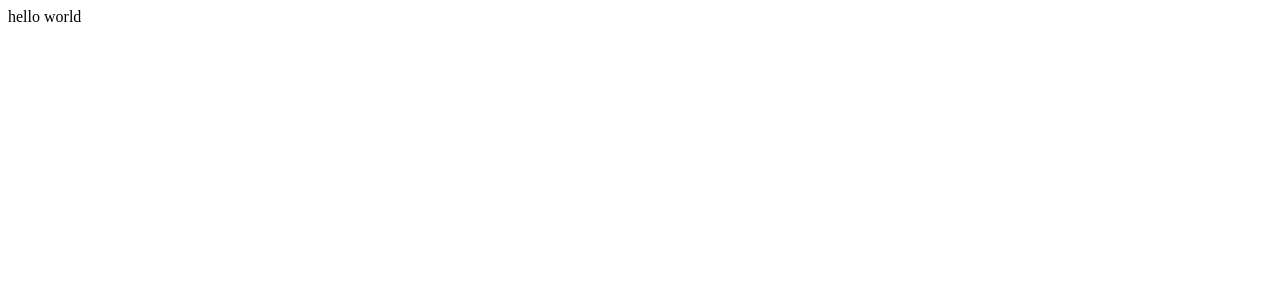
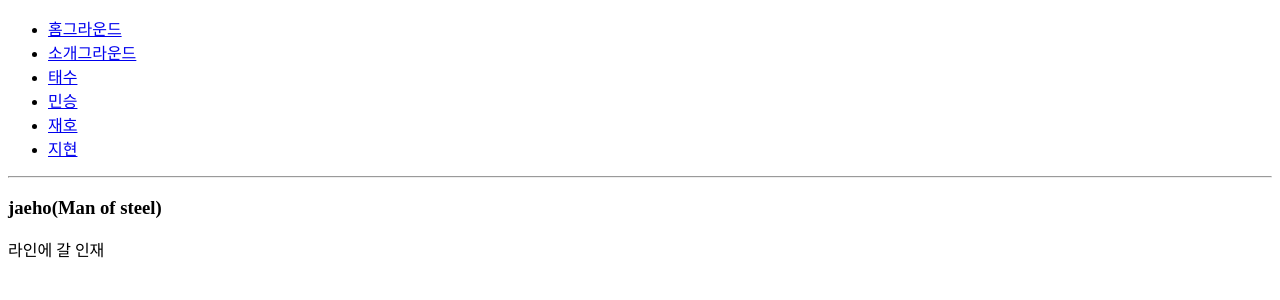
Before and after one commit to 2duckchun/react-playground, a React (Create React App) app: page /profiles/jaeho in a window 1280 px wide. Shown: the top 300 px of the page. Built offline with nearby package versions, Linux system fonts and the light colour scheme.

Commit message:
react-router-dom v6 공부

```diff
--- a/package.json
+++ b/package.json
@@ -9,6 +9,7 @@
     "eslint-plugin-jsx-a11y": "^6.6.1",
     "react": "^18.2.0",
     "react-dom": "^18.2.0",
+    "react-router-dom": "^6.4.3",
     "react-scripts": "5.0.1",
     "web-vitals": "^2.1.4"
   },
--- /dev/null
+++ b/src/About.js
@@ -0,0 +1,17 @@
+import { useLocation } from 'react-router-dom'
+
+function About() {
+    const location = useLocation()
+
+    return (
+        <div>
+            <h1>소개</h1>
+            <p>이 프로젝트는 리액트 라우터 기초를 실습해보는 예제 프로젝트입니다.</p>
+            {console.log(location)}
+            <p>현재 경로 주소: {location.pathname}</p>
+            <p>쿼리스트링: {location.search}</p>
+        </div>
+    )
+}
+
+export default About
--- a/src/App.js
+++ b/src/App.js
@@ -1,8 +1,33 @@
+import { Routes, Route, BrowserRouter, Link } from 'react-router-dom'
+import About from './About'
+import Home from './Home'
+import Profile from './Profile';
+
 function App() {
+
+
+
+
   return (
-    <div>
-      hello world
-    </div>
+      <div>
+        <BrowserRouter>
+        <ul>
+          <li><Link to='/'>홈그라운드</Link></li>
+          <li><Link to='/about'>소개그라운드</Link></li>
+          <li><Link to='/profiles/taesoo'>태수</Link></li>
+          <li><Link to='/profiles/minseung'>민승</Link></li>
+          <li><Link to='/profiles/jaeho'>재호</Link></li>
+          <li><Link to='/profiles/jihyeon'>지현</Link></li>
+        </ul>
+        <hr></hr>
+          <Routes>
+            <Route path='/' element={<Home />} />
+            <Route path='/about' element={<About />} />
+            <Route path='/profiles/:id' element={<Profile />} />
+          </Routes>
+        </BrowserRouter>
+      </div>
   );
 }
+
 export default App;
--- /dev/null
+++ b/src/Home.js
@@ -0,0 +1,10 @@
+function Home() {
+    return (
+        <div>
+            <h1>홈</h1>
+            <p>여기는 Home입니다. 가장 먼저 보여집니다.</p>
+        </div>
+    )
+}
+
+export default Home
--- /dev/null
+++ b/src/Profile.js
@@ -0,0 +1,37 @@
+import { useParams } from "react-router-dom"
+
+const profileData = {
+    taesoo: {
+        nickname: "2DC",
+        description: "위니브에 갈 인재"
+    },
+    minseung: {
+        nickname: "rosamond",
+        description: "네이버에 갈 인재"
+    },
+    jihyeon: {
+        nickname: "jhyun-k",
+        description: "카카오에 갈 인재"
+    },
+    jaeho: {
+        nickname: "Man of steel",
+        description: "라인에 갈 인재"
+    }
+}
+
+function Profile() {
+    const {id} = useParams()
+    const profile = profileData[id]
+
+    if(!profile) {
+        return <div>그런 사람 없는뎁쇼</div>
+    }
+    return (
+        <div>
+            <h3>{id}({profile.nickname})</h3>
+            <p>{profile.description}</p>
+        </div>
+    )
+}
+
+export default Profile
--- a/src/index.js
+++ b/src/index.js
@@ -5,4 +5,6 @@ import App from "./App";
 
 const container = document.getElementById("root");
 const root = createRoot(container);
-root.render(<App />);
+root.render(
+        <App />
+);
```
Also changed, not shown: 1 other file (tests, documents, lock files or other folders).
